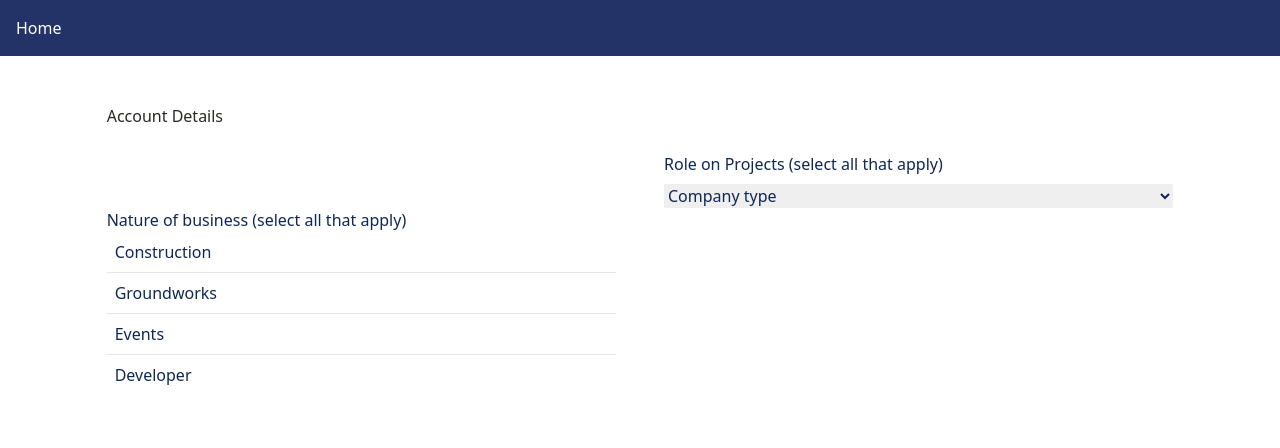
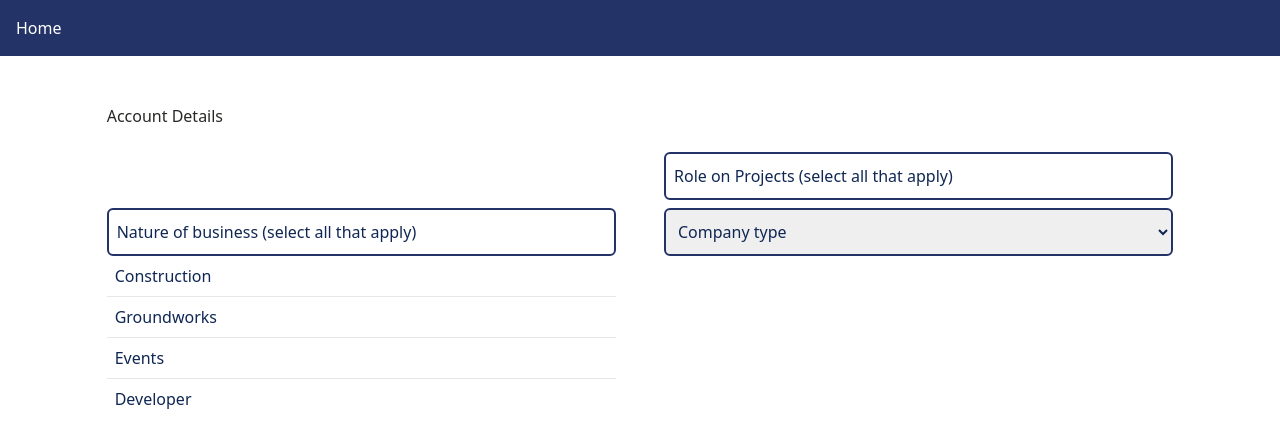
Before and after one commit to gmanninglive/yardlink-tech-task, a Next.js app: page /creditapplication.js in a window 1280 px wide. Both pictures are taken after a click on the button "Nature of business (select all that apply)". Shown: the top 448 px of the page. Built offline with nearby package versions, Linux system fonts and the light colour scheme.

Commit message:
Add Validation schema, +dropdown styling

```diff
--- a/components/form/CreditApplication.jsx
+++ b/components/form/CreditApplication.jsx
@@ -1,10 +1,12 @@
 import { Formik, Form, Field } from "formik";
+import * as Yup from 'yup';
 import DropdownSelection from './custominput/DropdownSelection'
 
 export default function CreditApplicationForm(){
     return(
     <Formik
               initialValues={initialValues}
+              validationSchema={validationSchema}
               onSubmit={(values, { setSubmitting }) => {
                 setTimeout(() => {
                   console.log(values);
@@ -85,3 +87,11 @@ export const initialValues = {
     po_required: "",
     credit_required: "",
   };
+
+  export const validationSchema = Yup.object({
+    business_nature: Yup.array().of(Yup.string()).min(1, "Required"),
+    business_role: Yup.array().of(Yup.string()).min(1, "Required"),
+    company_type: Yup.string()
+      .max(15, "Must be 15 characters or less")
+      .required("Required"),
+  });
--- a/components/form/custominput/DropdownSelection.jsx
+++ b/components/form/custominput/DropdownSelection.jsx
@@ -1,15 +1,30 @@
-import { useState } from 'react';
-import PropTypes from 'prop-types';
+import { useState, useRef } from "react";
+import PropTypes from "prop-types";
+import useKeypress from "../../../hooks/useKeyPress";
+import useOnClickOutside from "../../../hooks/useClickOutside";
 
 import { Field } from "formik";
 
-export default function DropdownSelection({title, fieldName, data, className}){
+export default function DropdownSelection({
+  title,
+  fieldName,
+  data,
+  className,
+}) {
+  const [isOpen, setIsOpen] = useState();
+  const ref = useRef();
 
-    const [isOpen, setIsOpen] = useState();
+  // Hooks to close dropdown menu when escape key pressed or user clicks outside menu items
+  useKeypress("Escape", () => {
+    setIsOpen(false);
+  });
+  useOnClickOutside(ref, () => {
+    setIsOpen(false);
+  });
 
   return (
     <>
-        <div className="relative">
+      <div className="relative dropdown-container" ref={ref}>
         <button
           className={`${className} inline-flex items-center`}
           type="button"
@@ -25,7 +40,7 @@ export default function DropdownSelection({title, fieldName, data, className}){
           {data.map((option, idx) => (
             <label
               htmlFor={option}
-              className={`w-full p-2 relative z-8`}
+              className="w-full p-2 relative z-8 input-container"
               key={idx}
             >
               {option}
@@ -35,12 +50,13 @@ export default function DropdownSelection({title, fieldName, data, className}){
                 name={fieldName}
                 className="opacity-0 absolute left-0 bottom-0 h-full w-full cursor-pointer z-10"
               />
+              <span className="checkbox" />
             </label>
           ))}
         </div>
       </div>
     </>
-    )
+  );
 }
 
 DropdownSelection.propTypes = {
@@ -48,5 +64,4 @@ DropdownSelection.propTypes = {
   fieldName: PropTypes.string.isRequired,
   data: PropTypes.array,
   className: PropTypes.string,
-
-}
+};
--- a/pages/_app.js
+++ b/pages/_app.js
@@ -1,4 +1,4 @@
-import '../styles/global.css'
+import '../styles/global.scss'
 
 function MyApp({ Component, pageProps }) {
   return <Component {...pageProps} />
--- a/styles/global.css
+++ /dev/null
@@ -1,16 +0,0 @@
-@import url('https://fonts.googleapis.com/css2?family=Karla:wght@400;700&display=swap');
-
-@tailwind base;
-@tailwind components;
-@tailwind utilities;
-
-html, body{
-    color: #102754;
-}
-
-p {
-    font-family: "Karla", -apple-system, BlinkMacSystemFont, "Segoe UI", "Roboto", "Oxygen", "Ubuntu", "Cantarell", "Fira Sans", "Droid Sans", "Helvetica Neue", sans-serif;
-}
-h1 h2 h3 {
-    font-family: "Segoe UI", "Roboto", "Oxygen", "Ubuntu", "Cantarell", "Fira Sans", "Droid Sans", "Helvetica Neue", sans-serif;
-}
--- /dev/null
+++ b/styles/global.scss
@@ -0,0 +1,38 @@
+@import url("https://fonts.googleapis.com/css2?family=Karla:wght@400;700&display=swap");
+
+@tailwind base;
+@tailwind components;
+@tailwind utilities;
+
+html,
+body {
+  color: #102754;
+}
+
+p {
+  font-family: "Karla", -apple-system, BlinkMacSystemFont, "Segoe UI", "Roboto",
+    "Oxygen", "Ubuntu", "Cantarell", "Fira Sans", "Droid Sans", "Helvetica Neue",
+    sans-serif;
+  font-weight: 700;
+  font-size: 16px;
+}
+h1 h2 h3 {
+  font-family: "Segoe UI", "Roboto", "Oxygen", "Ubuntu", "Cantarell",
+    "Fira Sans", "Droid Sans", "Helvetica Neue", sans-serif;
+}
+
+@layer components {
+    .form-field {
+      background-color: theme("colors.lightblue");
+      border-color: theme("colors.darkblue");
+      @apply w-full border-2 px-2 h-12 w-full rounded-md;
+    }
+  }
+
+  .checkbox {
+    @apply w-full h-full absolute bottom-0 left-0 z-0 opacity-50;
+  }
+
+  .input-container input:checked ~ .checkbox {
+    @apply border-2 border-darkgreen bg-lightgreen rounded-md;
+  }
```
Lines whose indentation alone changed are shown as unchanged.
